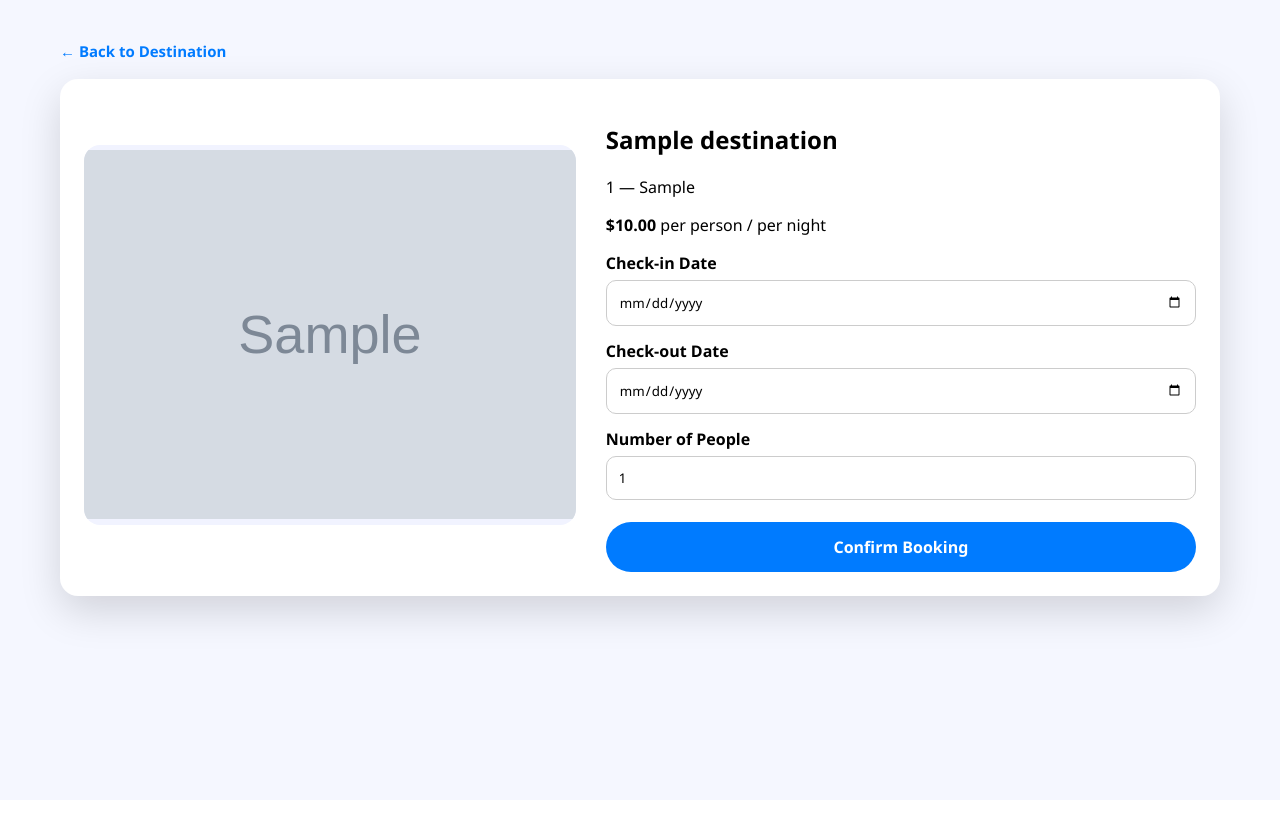
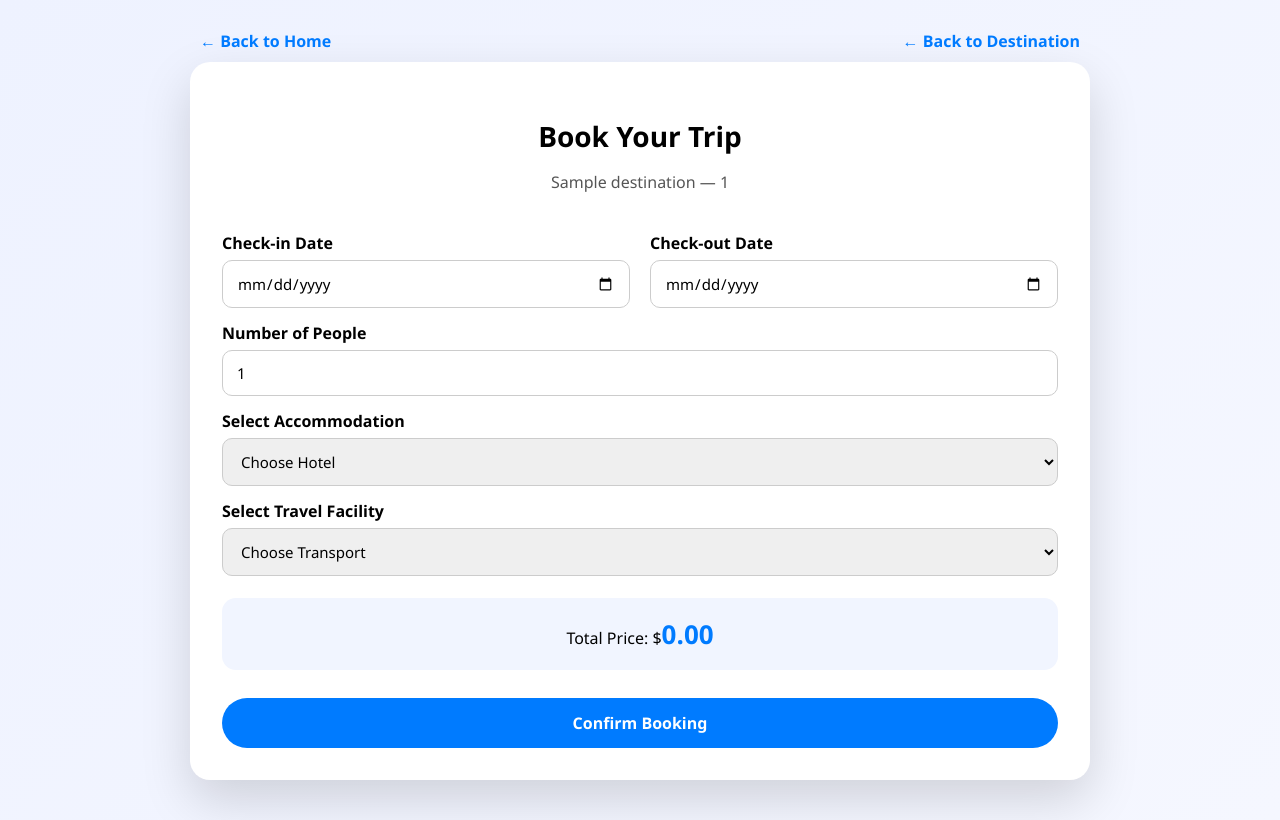
Before and after one commit to AaishaShahani2001/mr.traveller, a PHP site: page /booking.php?id=1 in a window 1280 px wide. Before the commit the page ends 639 px from the top, so only its background shows below. Run offline with PHP 8.4, Linux system fonts and the light colour scheme; the visitor is signed in with stand-in values (Sample User, id 1); tables that the repository leaves empty or names only in its code hold one stand-in row (values such as "Sample post"); grey boxes marked "Sample" are stand-in pictures.

Commit message:
added hotel and facility choosing option in booking page

```diff
--- a/booking.php
+++ b/booking.php
@@ -2,111 +2,60 @@
 session_start();
 require "config.php";
 
-/* ---------- Login check ---------- */
 if (!isset($_SESSION['user_id'])) {
     header("Location: login.php");
     exit;
 }
 
-/* ---------- Validate destination ---------- */
 if (!isset($_GET['id']) || !is_numeric($_GET['id'])) {
-    die("Invalid destination!");
+    die("Invalid destination");
 }
 
 $dest_id = (int)$_GET['id'];
+$user_id = $_SESSION['user_id'];
 
-/* ---------- Fetch destination ---------- */
-$sql = $conn->prepare("SELECT * FROM destinations WHERE dest_id = ?");
-$sql->execute([$dest_id]);
-$dest = $sql->fetch(PDO::FETCH_ASSOC);
+/* Fetch destination */
+$destStmt = $conn->prepare("SELECT * FROM destinations WHERE dest_id = ?");
+$destStmt->execute([$dest_id]);
+$dest = $destStmt->fetch(PDO::FETCH_ASSOC);
 
 if (!$dest) {
-    die("Destination not found!");
+    die("Destination not found");
 }
 
-/* ---------- Handle booking ---------- */
-$error_msg = "";
+/* Fetch hotels */
+$hotelStmt = $conn->prepare("SELECT * FROM hotels WHERE dest_id = ?");
+$hotelStmt->execute([$dest_id]);
+$hotels = $hotelStmt->fetchAll(PDO::FETCH_ASSOC);
 
+/* Fetch travel facilities */
+$facilityStmt = $conn->prepare("SELECT * FROM travel_facilities WHERE dest_id = ?");
+$facilityStmt->execute([$dest_id]);
+$facilities = $facilityStmt->fetchAll(PDO::FETCH_ASSOC);
+
+/* Booking submit */
 if ($_SERVER['REQUEST_METHOD'] === 'POST') {
 
-    $check_in  = $_POST['check_in'] ?? '';
-    $check_out = $_POST['check_out'] ?? '';
-    $number_of_people = (int)($_POST['number_of_people'] ?? 0);
+    $check_in    = $_POST['check_in'];
+    $check_out   = $_POST['check_out'];
+    $people      = (int)$_POST['people'];
+    $hotel_id    = (int)$_POST['hotel_id'];
+    $facility_id = (int)$_POST['facility_id'];
+    $total       = $_POST['total_price'];
 
-    $today = date('Y-m-d');
+    $insert = $conn->prepare("
+        INSERT INTO bookings
+        (user_id, dest_id, hotel_id, facility_id, check_in, check_out, number_of_people, total_price, status)
+        VALUES (?, ?, ?, ?, ?, ?, ?, ?, 'pending')
+    ");
 
-    if ($number_of_people < 1) {
-        $error_msg = "Number of people must be at least 1.";
-    }
-    elseif (!$check_in || !$check_out) {
-        $error_msg = "Please select check-in and check-out dates.";
-    }
-    elseif ($check_in < $today) {
-        $error_msg = "Check-in date cannot be in the past.";
-    }
-    elseif ($check_out <= $check_in) {
-        $error_msg = "Check-out date must be after check-in date.";
-    }
-    else {
+    $insert->execute([
+        $user_id, $dest_id, $hotel_id, $facility_id,
+        $check_in, $check_out, $people, $total
+    ]);
 
-        /* ---------- Overlap check ---------- */
-        $overlapStmt = $conn->prepare("
-            SELECT COUNT(*)
-            FROM bookings
-            WHERE dest_id = ?
-              AND status IN ('pending','confirmed')
-              AND check_in < ?
-              AND check_out > ?
-        ");
-
-        $overlapStmt->execute([
-            $dest_id,
-            $check_out,
-            $check_in
-        ]);
-
-        $overlaps = $overlapStmt->fetchColumn();
-
-        if ($overlaps > 0) {
-            $error_msg = "❌ This destination is already booked for selected dates.";
-        } else {
-
-            $user_id = $_SESSION['user_id'];
-            $booking_date = date('Y-m-d');
-
-            /* ---------- Calculate nights ---------- */
-            $start = new DateTime($check_in);
-            $end   = new DateTime($check_out);
-            $nights = $start->diff($end)->days;
-
-            if ($nights < 1) {
-                $error_msg = "Invalid booking duration.";
-            } else {
-
-                /* ---------- Total amount ---------- */
-                $total_amount = $dest['price'] * $number_of_people * $nights;
-
-                $stmt = $conn->prepare("
-                    INSERT INTO bookings
-                    (user_id, dest_id, booking_date, check_in, check_out, number_of_people, total_amount, status)
-                    VALUES (?, ?, ?, ?, ?, ?, ?, 'pending')
-                ");
-
-                $stmt->execute([
-                    $user_id,
-                    $dest_id,
-                    $booking_date,
-                    $check_in,
-                    $check_out,
-                    $number_of_people,
-                    $total_amount
-                ]);
-
-                header("Location: my_bookings.php?msg=booked");
-                exit;
-            }
-        }
-    }
+    header("Location: my_bookings.php");
+    exit;
 }
 ?>
 
@@ -114,83 +63,122 @@ if ($_SERVER['REQUEST_METHOD'] === 'POST') {
 <html lang="en">
 <head>
 <meta charset="UTF-8">
-<title>Book: <?= htmlspecialchars($dest['title']) ?> | Mr.Traveller</title>
+<title>Booking | <?= htmlspecialchars($dest['title']) ?></title>
 <meta name="viewport" content="width=device-width, initial-scale=1">
 
 <style>
-* { box-sizing: border-box; font-family: "Segoe UI", Arial, sans-serif; }
-body { margin: 0; background: #f5f7ff; }
+* {
+    box-sizing: border-box;
+    font-family: "Segoe UI", Arial, sans-serif;
+}
 
-.container { max-width: 1200px; margin: auto; padding: 40px 20px; }
+body {
+    margin: 0;
+    background: linear-gradient(135deg, #eef2ff, #f5f7ff);
+}
 
-.back-link {
-    display: inline-block;
-    margin-bottom: 18px;
-    font-size: 15px;
+/* Top Bar */
+.top-bar {
+    max-width: 900px;
+    margin: 30px auto 10px;
+    display: flex;
+    justify-content: space-between;
+    padding: 0 10px;
+}
+
+.top-bar a {
+    text-decoration: none;
     font-weight: 600;
     color: #007bff;
-    text-decoration: none;
 }
 
-.booking-box {
+/* Container */
+.container {
+    max-width: 900px;
+    margin: 10px auto 40px;
     background: white;
-    padding: 24px;
-    border-radius: 18px;
-    box-shadow: 0 15px 40px rgba(0,0,0,0.15);
-    display: flex;
-    gap: 30px;
-    align-items: center;
+    padding: 32px;
+    border-radius: 20px;
+    box-shadow: 0 20px 50px rgba(0,0,0,0.15);
 }
 
-.image-box { flex: 1; }
-
-.image-box img {
-    width: 100%;
-    height: 380px;
-    object-fit: contain;
-    background: #f1f3ff;
-    border-radius: 16px;
+/* Header */
+.header {
+    text-align: center;
+    margin-bottom: 25px;
 }
 
-.form-box { flex: 1.2; }
-
-label {
-    display: block;
-    margin-top: 14px;
-    font-weight: 600;
+.header h2 {
+    margin-bottom: 6px;
+    font-size: 28px;
 }
 
-input {
+.header p {
+    color: #555;
+    font-weight: 500;
+}
+
+/* Form */
+label {
+    font-weight: 600;
+    margin-top: 14px;
+    display: block;
+}
+
+input, select {
     width: 100%;
-    padding: 12px;
+    padding: 12px 14px;
     margin-top: 6px;
     border-radius: 10px;
     border: 1px solid #ccc;
+    font-size: 15px;
 }
 
-button {
+/* Grid */
+.grid {
+    display: grid;
+    grid-template-columns: 1fr 1fr;
+    gap: 20px;
+}
+
+/* Total */
+.total-box {
+    margin-top: 22px;
+    padding: 18px;
+    background: #f1f5ff;
+    border-radius: 14px;
+    text-align: center;
+}
+
+.total-box span {
+    font-size: 26px;
+    font-weight: bold;
+    color: #007bff;
+}
+
+/* Button */
+.btn {
+    margin-top: 28px;
     width: 100%;
-    margin-top: 22px;
     padding: 14px;
+    font-size: 16px;
     border-radius: 30px;
     border: none;
+    font-weight: bold;
+    cursor: pointer;
     background: #007bff;
     color: white;
-    font-size: 16px;
-    font-weight: bold;
-    cursor: pointer;
+    transition: 0.3s;
 }
 
-.error {
-    margin-top: 15px;
-    color: #c0392b;
-    font-weight: 600;
+.btn:hover {
+    background: #005fcc;
 }
 
-@media (max-width: 900px) {
-    .booking-box {
-        flex-direction: column;
-        text-align: center;
+/* Responsive */
+@media (max-width: 700px) {
+    .grid {
+        grid-template-columns: 1fr;
     }
 }
 </style>
@@ -198,44 +186,98 @@ button {
 
 <body>
 
+<div class="top-bar">
+    <a href="home.php">← Back to Home</a>
+    <a href="view_destination.php?id=<?= $dest_id ?>">← Back to Destination</a>
+</div>
+
 <div class="container">
 
-<a href="view_destination.php?id=<?= $dest['dest_id'] ?>" class="back-link">
-← Back to Destination
-</a>
-
-<div class="booking-box">
-
-<div class="image-box">
-    <img src="uploads/<?= htmlspecialchars($dest['image']) ?>">
+<div class="header">
+    <h2>Book Your Trip</h2>
+    <p><?= htmlspecialchars($dest['title']) ?> — <?= htmlspecialchars($dest['country']) ?></p>
 </div>
 
-<div class="form-box">
-    <h2><?= htmlspecialchars($dest['title']) ?></h2>
-    <p><?= htmlspecialchars($dest['country']) ?> — <?= htmlspecialchars($dest['city']) ?></p>
-    <p><strong>$<?= number_format($dest['price'],2) ?></strong> per person / per night</p>
+<form method="post">
 
-    <form method="POST">
+<div class="grid">
+    <div>
+        <label>Check-in Date</label>
+        <input type="date" name="check_in" id="check_in" required>
+    </div>
 
-        <label>Check-in Date</label>
-        <input type="date" name="check_in" min="<?= date('Y-m-d') ?>" required>
+    <div>
+        <label>Check-out Date</label>
+        <input type="date" name="check_out" id="check_out" required>
+    </div>
+</div>
 
-        <label>Check-out Date</label>
-        <input type="date" name="check_out" min="<?= date('Y-m-d') ?>" required>
+<label>Number of People</label>
+<input type="number" name="people" id="people" value="1" min="1" required>
 
-        <label>Number of People</label>
-        <input type="number" name="number_of_people" value="1" min="1" required>
+<label>Select Accommodation</label>
+<select name="hotel_id" id="hotel" required>
+    <option value="">Choose Hotel</option>
+    <?php foreach ($hotels as $h): ?>
+    <option value="<?= $h['hotel_id'] ?>" data-price="<?= $h['price_per_night'] ?>">
+        <?= $h['name'] ?> — $<?= $h['price_per_night'] ?>/night
+    </option>
+    <?php endforeach; ?>
+</select>
 
-        <button type="submit">Confirm Booking</button>
-    </form>
+<label>Select Travel Facility</label>
+<select name="facility_id" id="facility" required>
+    <option value="">Choose Transport</option>
+    <?php foreach ($facilities as $f): ?>
+    <option value="<?= $f['facility_id'] ?>" data-price="<?= $f['price'] ?>">
+        <?= $f['transport_type'] ?> (<?= $f['provider_name'] ?>) — $<?= $f['price'] ?>
+    </option>
+    <?php endforeach; ?>
+</select>
 
-    <?php if ($error_msg): ?>
-        <p class="error"><?= htmlspecialchars($error_msg) ?></p>
-    <?php endif; ?>
+<div class="total-box">
+    Total Price: $<span id="total">0.00</span>
+</div>
 
+<input type="hidden" name="total_price" id="total_price">
+
+<button type="submit" class="btn">Confirm Booking</button>
+
+</form>
 </div>
-</div>
-</div>
+
+<script>
+const basePrice = <?= $dest['price'] ?>;
+
+function calculateTotal() {
+    const people = Number(document.getElementById("people").value || 1);
+    const checkIn = new Date(document.getElementById("check_in").value);
+    const checkOut = new Date(document.getElementById("check_out").value);
+
+    let nights = 0;
+    if (checkIn && checkOut && checkOut > checkIn) {
+        nights = (checkOut - checkIn) / (1000 * 60 * 60 * 24);
+    }
+
+    const hotel = document.getElementById("hotel");
+    const hotelPrice = Number(hotel.selectedOptions[0]?.dataset.price || 0);
+
+    const facility = document.getElementById("facility");
+    const facilityPrice = Number(facility.selectedOptions[0]?.dataset.price || 0);
+
+    const total =
+        (basePrice * people) +
+        (hotelPrice * nights) +
+        facilityPrice;
+
+    document.getElementById("total").textContent = total.toFixed(2);
+    document.getElementById("total_price").value = total.toFixed(2);
+}
+
+document.querySelectorAll("input, select").forEach(el => {
+    el.addEventListener("change", calculateTotal);
+});
+</script>
 
 </body>
 </html>
```
Also changed, not shown: my_bookings.php (+40 -102 lines).
